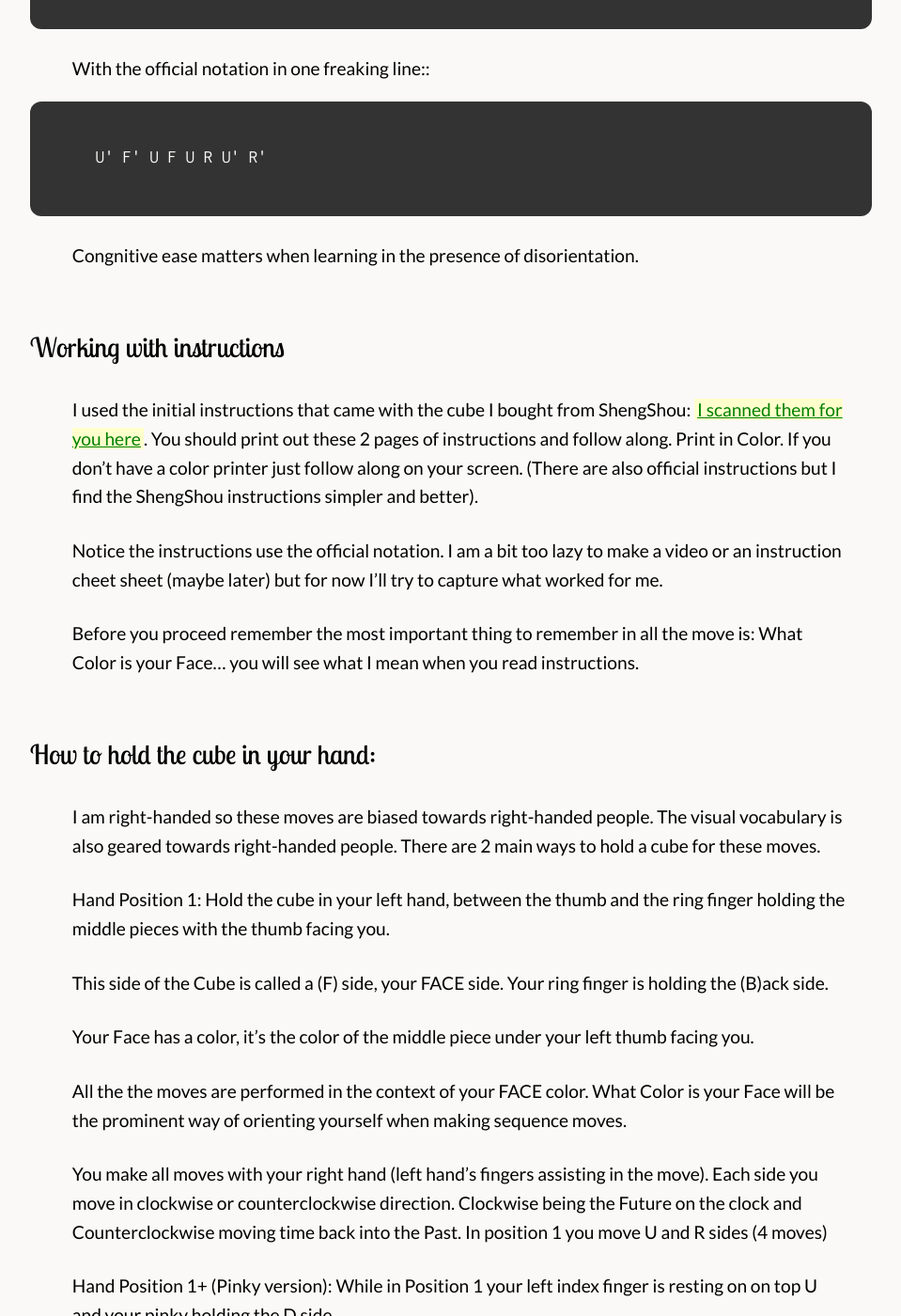
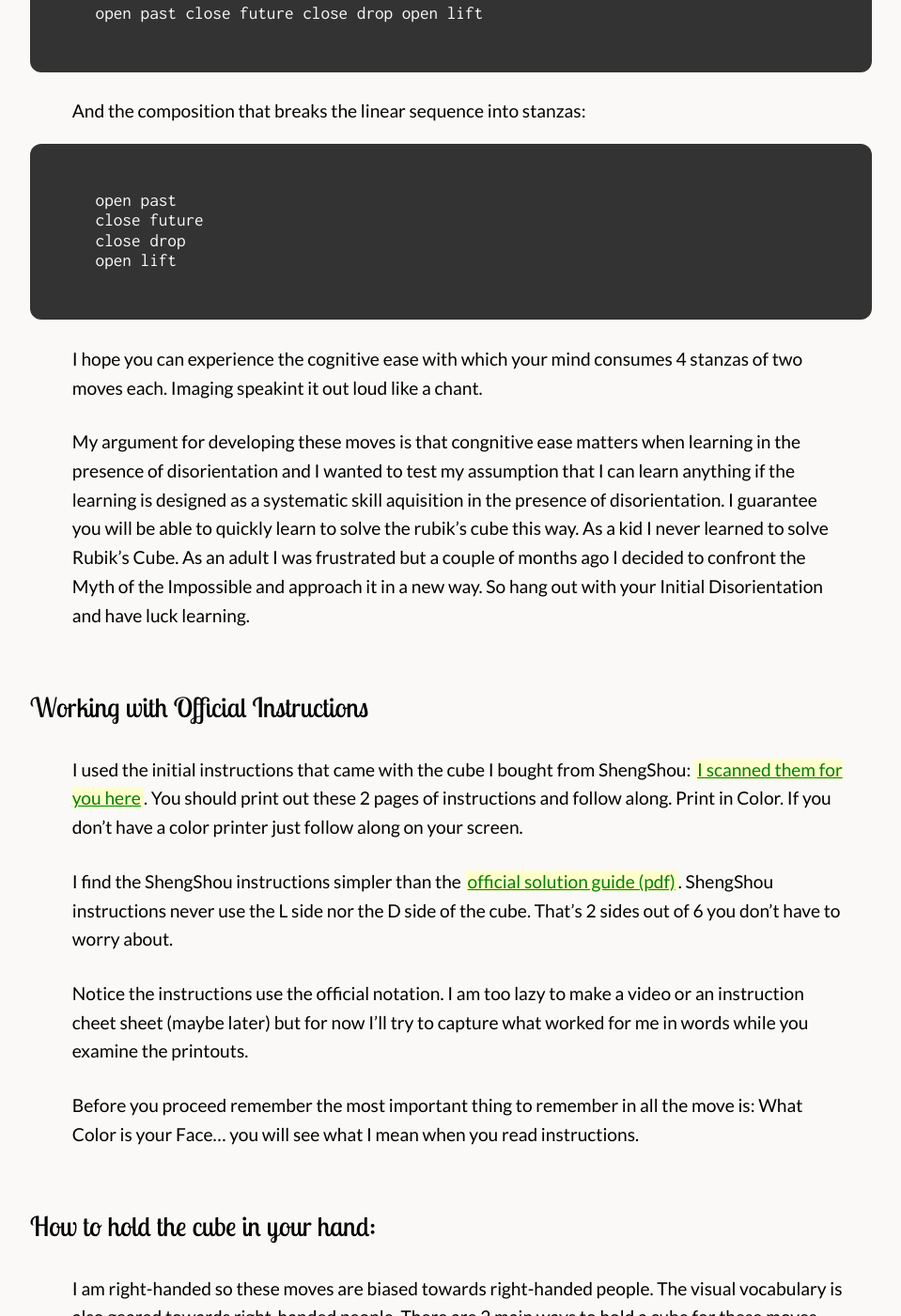
Before and after one commit to marekj/marekj.github.io, a Jekyll site: the page built from _posts/2015-01-19-learn-rubiks-cube-huristic-moves.md, in a window 1280 px wide and 1400 px high, scrolled down 1228 px. Shown: the whole window at 94% size, without its empty margins (160-1119 px from the left). Built offline with Jekyll 4.4.1, drawn with Linux system fonts in a browser that asks for light colours; Markdown is read by kramdown in place of the engine named in the settings; comment, search, counter and statistics services are not loaded; some of the changed text lies outside the part shown.

Commit message:
talk about scaffolding

```diff
--- a/_posts/2015-01-19-learn-rubiks-cube-huristic-moves.md
+++ b/_posts/2015-01-19-learn-rubiks-cube-huristic-moves.md
@@ -5,33 +5,40 @@
 
 I find official Rubik's cube move notation confusing. I get lost with algorithms like `U R U' R' U' F' U F`. The congitive load is a bit too heavy for me.
 
-I tried to map the move to some visual vocabulary that makes sense to me, I needed a visual scaffolding system to learn how to solve the Rubik's cube. I came up with heuristic moves base on manipulating everyday objects. It took me few days of practice and I can now solve the cube in about 2 minutes. I don't need to think of those moves any more, it has become muscle memory at this point but I think for a novice there has to be a better way than the official one letter designation for a move. It simply sucks unless you have huge determination. I hope that this visual vivid vocabulary can help you too.
+I tried to map the moves to some visual vocabulary that makes sense to me, I needed a visual scaffolding system to learn how to solve the Rubik's cube. I came up with heuristic moves base on manipulating everyday objects. It took me few days of practice and I can now solve the cube in about 2 minutes. I don't need to think of those moves any more, it has become muscle memory at this point but I think for a novice there has to be a better way than the official one letter designation for a move. It simply sucks unless you have huge determination. I hope that this visual vivid vocabulary can help you too.
+
+### Cognitive Ease Matters
 
 I wanted to come up with sequence notation based on cogntive ease of learning in the presence of disorientation. I converted each official move into a huristic based on moving everyday objects and composed the moves into stanzas; two or three moves per line.
 
-Compare the cognitive ease with which your mind consumes 4 stanza of two moves each like a chant:
+Compare the 3 representations of sequence to follow in order to solve one stage of a cube:
+
+The 8 move official notation in one freaking line::
+
+    U' F' U F U R U' R'
+
+The raw mapping to heuristc moves (a bit more human readable):
+
+    open past close future close drop open lift
+
+And the composition that breaks the linear sequence into stanzas:
 
     open past
     close future
     close drop
     open lift
 
-With the 8 move linear sequence mapping:
+I hope you can experience the cognitive ease with which your mind consumes 4 stanzas of two moves each. Imaging speakint it out loud like a chant.
 
-    open past close future close drop open lift
+My argument for developing these moves is that congnitive ease matters when learning in the presence of disorientation and I wanted to test my assumption that I can learn anything if the learning is designed as a systematic skill aquisition in the presence of disorientation. I guarantee you will be able to quickly learn to solve the rubik's cube this way. As a kid I never learned to solve Rubik's Cube. As an adult I was frustrated but a couple of months ago I decided to confront the Myth of the Impossible and approach it in a new way. So hang out with your Initial Disorientation and have luck learning.
 
-With the official notation in one freaking line::
+## Working with Official Instructions
 
-    U' F' U F U R U' R'
+I used the initial instructions that came with the cube I bought from ShengShou: [I scanned them for you here](https://www.dropbox.com/s/lpfmzd4aof18ryk/rubik_china.pdf?dl=0). You should print out these 2 pages of instructions and follow along. Print in Color. If you don't have a color printer just follow along on your screen.
 
-Congnitive ease matters when learning in the presence of disorientation.
+I find the ShengShou instructions simpler than the [official solution guide (pdf)](http://rubiks.com/uploads/general_content/Rubiks_cube_3x3_solution-en.pdf). ShengShou instructions never use the L side nor the D side of the cube. That's 2 sides out of 6 you don't have to worry about.
 
-
-## Working with instructions
-
-I used the initial instructions that came with the cube I bought from ShengShou: [I scanned them for you here](https://www.dropbox.com/s/lpfmzd4aof18ryk/rubik_china.pdf?dl=0). You should print out these 2 pages of instructions and follow along. Print in Color. If you don't have a color printer just follow along on your screen. (There are also official instructions but I find the ShengShou instructions simpler and better).
-
-Notice the instructions use the official notation. I am a bit too lazy to make a video or an instruction cheet sheet (maybe later) but for now I'll try to capture what worked for me.
+Notice the instructions use the official notation. I am too lazy to make a video or an instruction cheet sheet (maybe later) but for now I'll try to capture what worked for me in words while you examine the printouts.
 
 Before you proceed remember the most important thing to remember in all the move is: What Color is your Face... you will see what I mean when you read instructions.
 
@@ -47,15 +54,15 @@
 
 All the the moves are performed in the context of your FACE color. What Color is your Face will be the prominent way of orienting yourself when making sequence moves.
 
-You make all moves with your right hand (left hand's fingers assisting in the move). Each side you move in clockwise or counterclockwise direction. Clockwise being the Future on the clock and Counterclockwise moving time back into the Past. In position 1 you move U and R sides (4 moves)
+You make all the moves with your right hand (left hand's fingers assisting in the move). Each side moves clockwise or counterclockwise direction. Clockwise being the Future on the clock and Counterclockwise moving time back into the Past. In position 1 you move U and R sides (4 moves)
 
 Hand Position 1+ (Pinky version): While in Position 1 your left index finger is resting on on top U and your pinky holding the D side.
 
-This allows you to let go of your thumb so you can move (F)ace side with your right hand (while cube rests its D side on pinky finger). In this position you move F side (2 moves)
+This allows you to let go of your thumb so you can move (F)ace side with your right hand (while cube rests its D side on your left pinky finger). In this position you move F side (2 moves)
 
 Hand Position 2: Hold the cube in your left hand like before but this time the thumb is on the bottom side (D) and ring finger on the top side (U).
 
-Hold it like you are examining a gold coin. This position allows you to freely move (F)ront side and (B)ack side with your right hand without the help of index/pinky finger support. In this position 2 you move F, B and R sides (6 moves). This position is used in one algorithm only in Stage 6.
+Hold it like you are examining a gold coin. This position allows you to freely move (F)ront side and (B)ack side with your right hand without the help of index/pinky finger support. In this position 2 you move F, B and R sides (6 moves). This position is used in one sequence in Stage 6.
 
 ## Cube's Side heuristc mapping:
 
@@ -90,6 +97,10 @@
 
 ## SEQUENCES: Algorithms for solving the Cube
 
+There are 7 stages to solving the cube. You complete each stage at a time. Each stage gives you one or more sequences to complete. Sequences are the stanza based moves that incorporate the names of moves. The move names automatically imply which side you move. Some stanzas are two or three moves. The reason is to combine similary hand movements into a short mini gesteure sequence. Some stanzas have an empty line between them. This is a place for you to breathe before performing the next mini gesture sequence.
+
+As you move the side speak the move name out loud. Combine one or two moves into a stanza and speak the stanzas out loud like a chant as your hand perofrms the move. Treat the names organized into stanzas as a scaffolding you erect around building a skill. You begin with scaffolding which helps you build a skill. As the skill becomes solid you discard the scaffolding.
+
 ### Stage 1: Solve the White Cross
 
 Position: Hold cube in Position 1. The instructions tell you what White side is Down (and Yellow is UP).
@@ -98,7 +109,11 @@
 
 This part is pure struggle. The official guide simply states: "You should be able to do this by yourself without needing algorithms" but that gets people stuck. If you can struggle and accomplish this you will learn a great deal about how the cube moves work in 3D.
 
-Hints: You need to find 4 edge pieces White and other 4 colors (There is No White/Yellow edge piece of course). When you find the piece anywhere you should have 2 to 3 moves to move it to its proper location. Think in 3D. Experiment. Struggle.
+Hints:
+- You need to find 4 edge pieces White and other 4 colors (There is No White/Yellow edge piece of course).
+- When you find the piece anywhere you should have 2 to 3 moves to move it to its proper location.
+- Think in 3D. Experiment. Struggle.
+- Think "if the piece needs to move from here to there then where does it need to be first"
 
 ### Stage 2: Solve the White Corners
 
@@ -112,23 +127,27 @@
 
 my preffered version:
 
-    close drop open lift
+    close drop
+    open lift
 
 Why my preffered version? I make one extra move but my hand is in position 1. In official version I find my had to be in postion 1+ pinky and my fingers ran into each other. One extra move solve the uncomfortable way of holding the cube.
 
 When: White on R side and Face color on F side (with U color matching middle cube on R)
 
-    drop close lift
+    drop close
+    lift
 
 When: White on U side (with R side matching F and F side matching R)
 
 => You need to reposition to White on R side position first
 
-    drop close close lift open
+    drop close close
+    lift open
 
 => Followed by:
 
-    drop close lift
+    drop close
+    lift
 
 ### Stage 3: Solve the Middle layer
 
@@ -175,8 +194,8 @@
 
     drop close
     lift close
-    drop close
-    close lift
+    drop close close
+    lift
 
 Notice you may need to repeat this sequence 2 or 3 times with each times repositioning top layer to match the starting positions
 
@@ -188,8 +207,10 @@
 
     drop loosen drop
     future future
+
     lift tighten drop
     future future
+
     lift lift
 
 ### Stage 7: Position Yellow Edges:
@@ -199,6 +220,7 @@
     drop open
     drop close drop close
     drop open
+
     lift open
     lift lift
 
```
